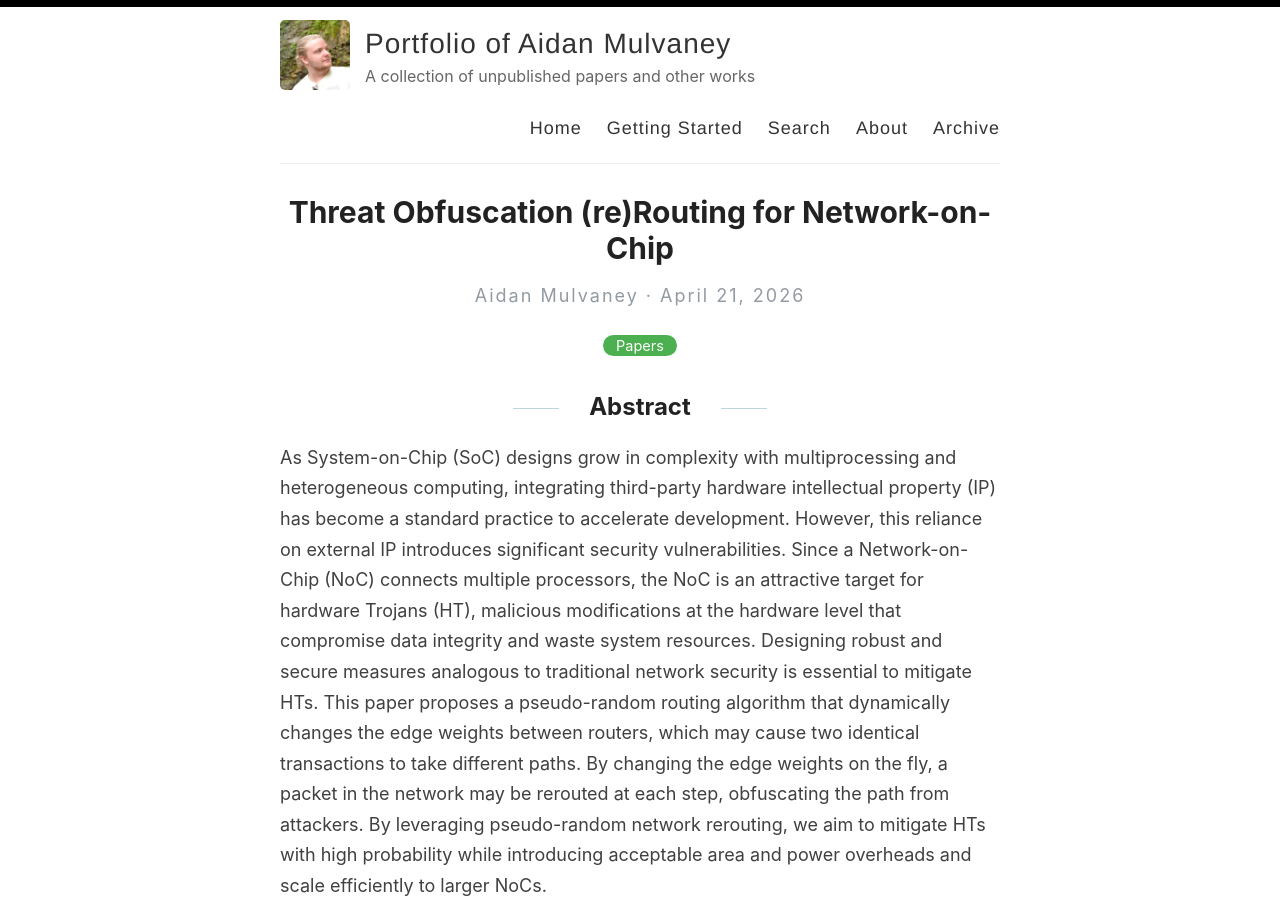
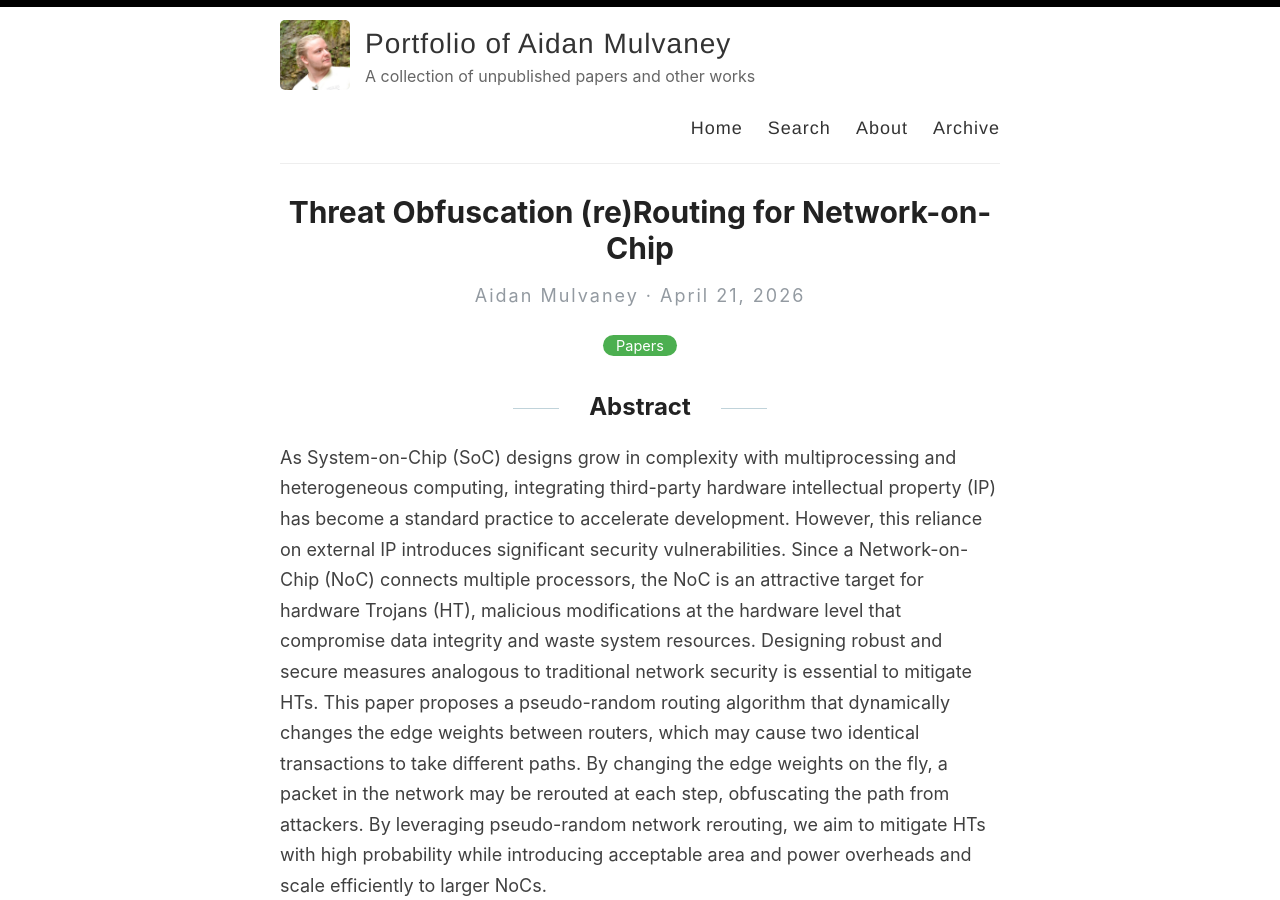
Before and after one commit to aidanmmulv/aidanmmulv.github.io, a Jekyll site: the page built from _posts/2026-4-21-ECE757-Paper.md, in a window 1280 px wide and 900 px high. Built offline with Jekyll 4.4.1, drawn with Linux system fonts in a browser that asks for light colours.

Commit message:
Tweak html

```diff
--- a/_layouts/default.html
+++ b/_layouts/default.html
@@ -29,7 +29,6 @@
 
             <nav>
               <a href="{{ site.baseurl }}/">Home</a>
-              <a href="{{ site.baseurl }}/getting-started">Getting Started</a>
               <a href="{{ site.baseurl }}/search">Search</a>
               <a href="{{ site.baseurl }}/about">About</a>
               <a href="{{ site.baseurl }}/archive">Archive</a>
--- a/_posts/2026-4-21-ECE757-Paper.md
+++ b/_posts/2026-4-21-ECE757-Paper.md
@@ -8,4 +8,4 @@ categories: [Papers]
 
 As System-on-Chip (SoC) designs grow in complexity with multiprocessing and heterogeneous computing, integrating third-party hardware  intellectual property (IP) has become a standard practice to accelerate development. However, this reliance on external IP introduces significant security vulnerabilities. Since a Network-on-Chip (NoC) connects multiple processors, the NoC is an attractive target for hardware Trojans (HT), malicious modifications at the hardware level that compromise data integrity and waste system resources. Designing robust and secure measures analogous to traditional network security is essential to mitigate HTs. This paper proposes a pseudo-random routing algorithm that dynamically changes the edge weights between routers, which may cause two identical transactions to take different paths. By changing the edge weights on the fly, a packet in the network may be rerouted at each step, obfuscating the path from attackers. By leveraging pseudo-random network rerouting, we aim to mitigate HTs with high probability while introducing acceptable area and power overheads and scale efficiently to larger NoCs.
 
-<iframe src="https://aidanmmulv.github.io/files/group07.pdf" style="width:600px; height:500px;" frameborder="0"></iframe>
+<iframe src="{{ site.baseurl }}/files/group07.pdf" style="width:1200px; height:1000px;" frameborder="0"></iframe>
```
Also changed, not shown: _posts/2026-4-21-ECE752-Paper.md (+1 -1 lines).
